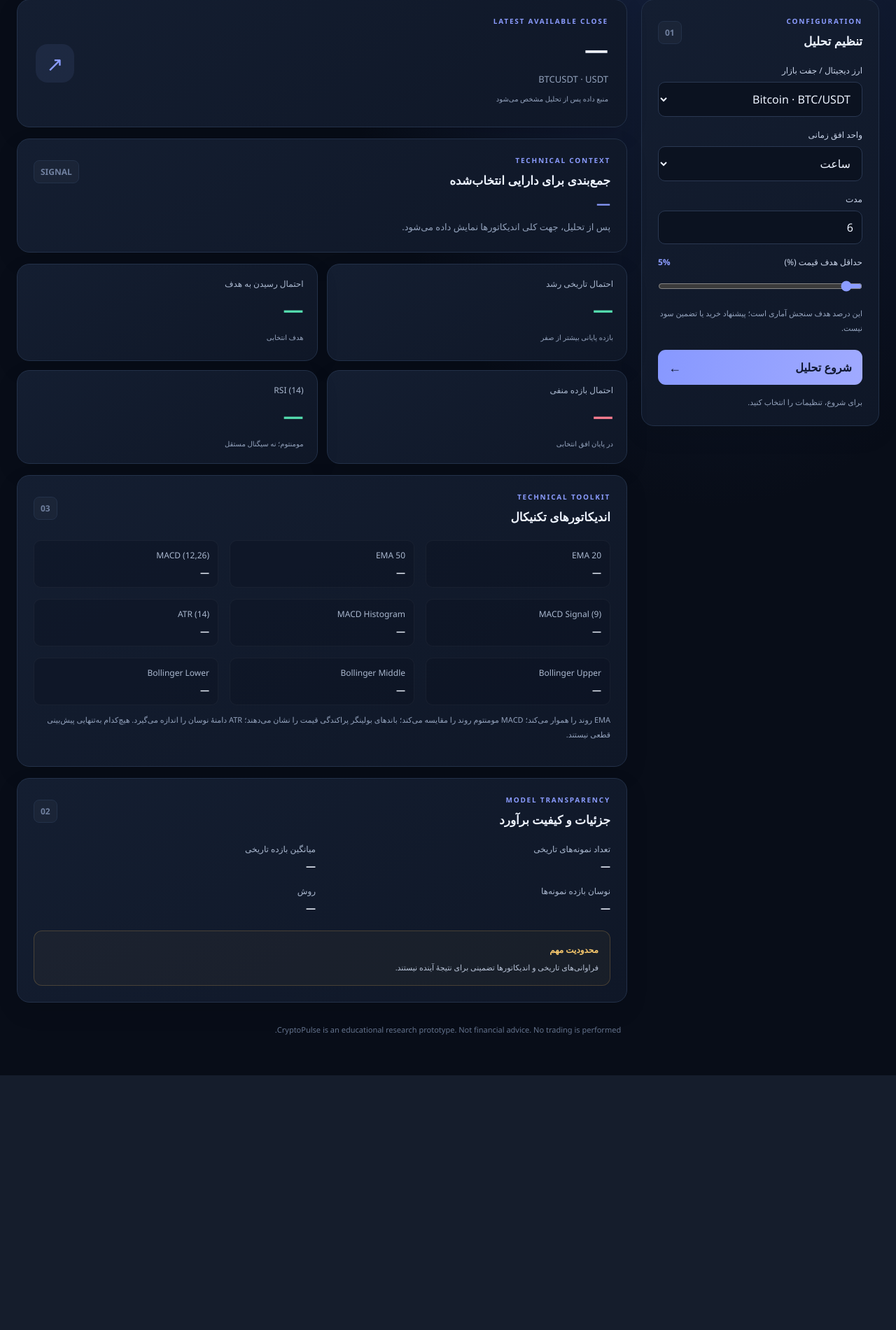
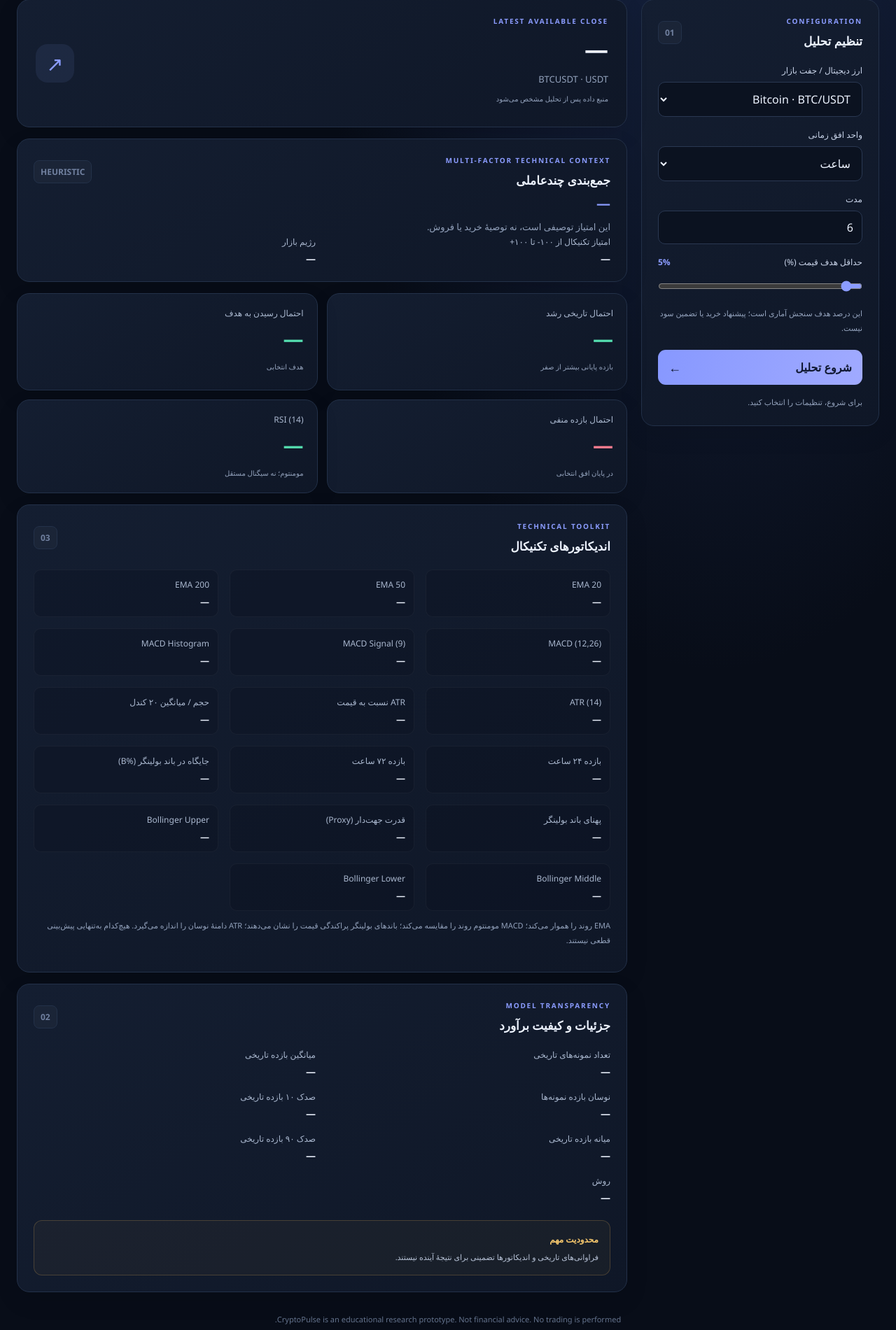
Before and after one commit to Parsa0369/crypto, a Flask app: page / in a window 1280 px wide. Shown: the part 322-2223 px from the top of the page at 70% size. Before the commit the page ends 1859 px from the top, so only its background shows below. Run offline with Flask 3, Linux system fonts and the light colour scheme; the visitor is signed in with stand-in values (Sample User, id 1); data that the repository does not hold is empty; parts of the project's set-up code (start-up, migrations or seed data) failed here and were passed over.

Commit message:
Expand dashboard with advanced technical analysis details

```diff
--- a/templates/dashboard.html
+++ b/templates/dashboard.html
@@ -13,13 +13,13 @@
 <label for="target">حداقل هدف قیمت (%) <strong id="target-value">5%</strong></label><input id="target" type="range" min="0" max="100" step="1" value="5"><p class="hint">این درصد هدف سنجش آماری است؛ پیشنهاد خرید یا تضمین سود نیست.</p><button id="analyze-button" class="primary-button" type="submit">شروع تحلیل <span>←</span></button></form>
 <div id="status" class="status" role="status">برای شروع، تنظیمات را انتخاب کنید.</div></aside>
 <section class="results"><div class="panel price-panel"><div><p class="eyebrow">LATEST AVAILABLE CLOSE</p><h2 id="price">—</h2><p class="muted" id="asset-label">BTCUSDT · USDT</p><p class="source-label" id="source-label">منبع داده پس از تحلیل مشخص می‌شود</p></div><div class="price-icon">↗</div></div>
-<div class="panel decision-panel"><div class="panel-heading"><div><p class="eyebrow">TECHNICAL CONTEXT</p><h2>جمع‌بندی برای دارایی انتخاب‌شده</h2></div><span class="step">SIGNAL</span></div><strong id="technical-bias">—</strong><p id="decision-hint" class="muted">پس از تحلیل، جهت کلی اندیکاتورها نمایش داده می‌شود.</p></div>
+<div class="panel decision-panel"><div class="panel-heading"><div><p class="eyebrow">MULTI-FACTOR TECHNICAL CONTEXT</p><h2>جمع‌بندی چندعاملی</h2></div><span class="step">HEURISTIC</span></div><strong id="technical-bias">—</strong><p id="decision-hint" class="muted">این امتیاز توصیفی است، نه توصیهٔ خرید یا فروش.</p><div class="detail-grid advanced-summary"><div><span>امتیاز تکنیکال از ۱۰۰- تا ۱۰۰+</span><strong id="technical-score">—</strong></div><div><span>رژیم بازار</span><strong id="market-regime">—</strong></div></div><div id="signal-reasons" class="signal-reasons"></div></div>
 <div class="metric-grid"><article class="metric-card"><span>احتمال تاریخی رشد</span><strong id="up-prob">—</strong><small>بازده پایانی بیشتر از صفر</small></article><article class="metric-card"><span>احتمال رسیدن به هدف</span><strong id="target-prob">—</strong><small id="target-caption">هدف انتخابی</small><small id="target-zero-note" class="target-zero-note"></small></article><article class="metric-card"><span>احتمال بازده منفی</span><strong id="down-prob">—</strong><small>در پایان افق انتخابی</small></article><article class="metric-card"><span>RSI (14)</span><strong id="rsi">—</strong><small>مومنتوم؛ نه سیگنال مستقل</small></article></div>
 <div class="panel"><div class="panel-heading"><div><p class="eyebrow">TECHNICAL TOOLKIT</p><h2>اندیکاتورهای تکنیکال</h2></div><span class="step">03</span></div><div class="indicator-grid">
-<div><span>EMA 20</span><strong id="ema20">—</strong></div><div><span>EMA 50</span><strong id="ema50">—</strong></div>
+<div><span>EMA 20</span><strong id="ema20">—</strong></div><div><span>EMA 50</span><strong id="ema50">—</strong></div><div><span>EMA 200</span><strong id="ema200">—</strong></div>
 <div><span>MACD (12,26)</span><strong id="macd">—</strong></div><div><span>MACD Signal (9)</span><strong id="macd-signal">—</strong></div>
-<div><span>MACD Histogram</span><strong id="macd-histogram">—</strong></div><div><span>ATR (14)</span><strong id="atr">—</strong></div>
+<div><span>MACD Histogram</span><strong id="macd-histogram">—</strong></div><div><span>ATR (14)</span><strong id="atr">—</strong></div><div><span>ATR نسبت به قیمت</span><strong id="atr-pct">—</strong></div><div><span>حجم / میانگین ۲۰ کندل</span><strong id="volume-ratio">—</strong></div><div><span>بازده ۲۴ ساعت</span><strong id="return-24h">—</strong></div><div><span>بازده ۷۲ ساعت</span><strong id="return-72h">—</strong></div><div><span>جایگاه در باند بولینگر (%B)</span><strong id="bb-percent-b">—</strong></div><div><span>پهنای باند بولینگر</span><strong id="bb-width">—</strong></div><div><span>قدرت جهت‌دار (Proxy)</span><strong id="adx-proxy">—</strong></div>
 <div><span>Bollinger Upper</span><strong id="bb-upper">—</strong></div><div><span>Bollinger Middle</span><strong id="bb-middle">—</strong></div>
 <div><span>Bollinger Lower</span><strong id="bb-lower">—</strong></div></div><p class="hint">EMA روند را هموار می‌کند؛ MACD مومنتوم روند را مقایسه می‌کند؛ باندهای بولینگر پراکندگی قیمت را نشان می‌دهند؛ ATR دامنهٔ نوسان را اندازه می‌گیرد. هیچ‌کدام به‌تنهایی پیش‌بینی قطعی نیستند.</p></div>
-<div class="panel"><div class="panel-heading"><div><p class="eyebrow">MODEL TRANSPARENCY</p><h2>جزئیات و کیفیت برآورد</h2></div><span class="step">02</span></div><div class="detail-grid"><div><span>تعداد نمونه‌های تاریخی</span><strong id="samples">—</strong></div><div><span>میانگین بازده تاریخی</span><strong id="mean-return">—</strong></div><div><span>نوسان بازده نمونه‌ها</span><strong id="volatility">—</strong></div><div><span>روش</span><strong id="method">—</strong></div></div><div class="warning-box"><strong>محدودیت مهم</strong><p id="warning">فراوانی‌های تاریخی و اندیکاتورها تضمینی برای نتیجهٔ آینده نیستند.</p></div></div></section></section>
+<div class="panel"><div class="panel-heading"><div><p class="eyebrow">MODEL TRANSPARENCY</p><h2>جزئیات و کیفیت برآورد</h2></div><span class="step">02</span></div><div class="detail-grid"><div><span>تعداد نمونه‌های تاریخی</span><strong id="samples">—</strong></div><div><span>میانگین بازده تاریخی</span><strong id="mean-return">—</strong></div><div><span>نوسان بازده نمونه‌ها</span><strong id="volatility">—</strong></div><div><span>صدک ۱۰ بازده تاریخی</span><strong id="return-p10">—</strong></div><div><span>میانه بازده تاریخی</span><strong id="return-median">—</strong></div><div><span>صدک ۹۰ بازده تاریخی</span><strong id="return-p90">—</strong></div><div><span>روش</span><strong id="method">—</strong></div></div><div class="warning-box"><strong>محدودیت مهم</strong><p id="warning">فراوانی‌های تاریخی و اندیکاتورها تضمینی برای نتیجهٔ آینده نیستند.</p></div></div></section></section>
 <footer>CryptoPulse is an educational research prototype. Not financial advice. No trading is performed.</footer></main><script src="{{ url_for('static', filename='js/dashboard.js') }}" defer></script></body></html>
```
